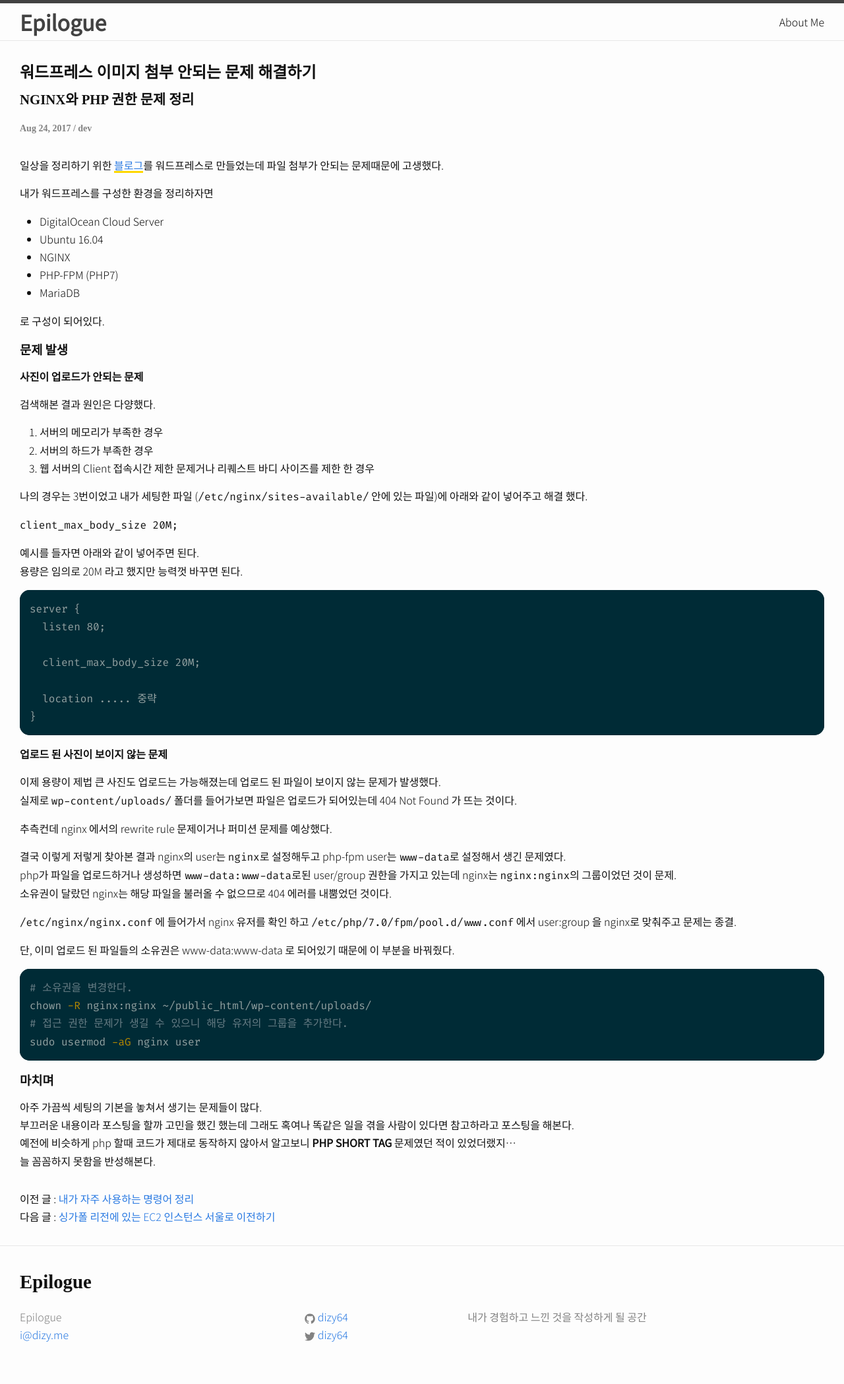
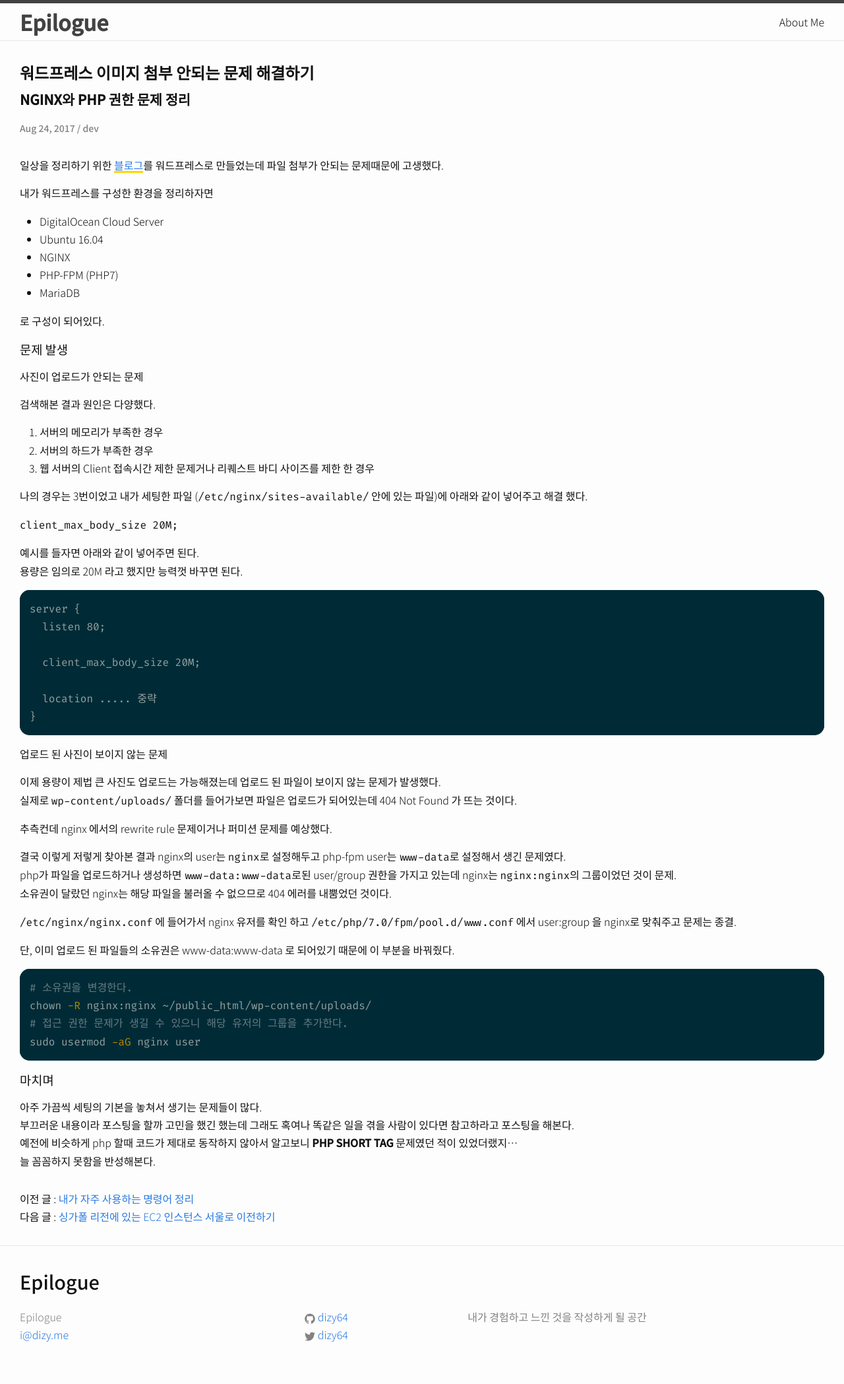
Before and after one commit to dizy64/dizy64.github.io, a Jekyll site: the page built from _posts/2017-08-24-wordpress-file-upload-issue.md, in a window 1280 px wide. Shown: the whole page at 66% size. Built offline with Jekyll 4.4.1, drawn with Linux system fonts in a browser that asks for light colours; comment, search, counter and statistics services are not loaded.

Commit message:
폰트를 수정하다

```diff
--- a/_includes/head.html
+++ b/_includes/head.html
@@ -6,7 +6,7 @@
   <title>{% if page.subject %}{{ page.subject + ' - ' + site.title }}{% elsif page.title %}{{ page.title }}{% else %}{{ site.title }}{% endif %}</title>
   <meta name="description" content="{% if page.excerpt %}{{ page.excerpt | strip_html | strip_newlines | truncate: 160 }}{% else %}{{ site.description }}{% endif %}">
   <link rel="preconnect" href="https://fonts.gstatic.com">
-  <link href="https://fonts.googleapis.com/css2?family=Fira+Code&family=Noto+Sans+KR:wght@100;300;400&family=Noto+Serif+KR:wght@700&display=swap" rel="stylesheet">
+  <link href="https://fonts.googleapis.com/css2?family=Fira+Code&family=Noto+Sans+KR:wght@300;400;500&display=swap" rel="stylesheet">
   <link rel="stylesheet" href="{{ "/css/main.css" | prepend: site.baseurl }}">
   <link rel="stylesheet" href="{{ "/css/syntax.css" | prepend: site.baseurl }}">
   <link rel="canonical" href="{{ page.url | replace:'index.html','' | prepend: site.baseurl | prepend: site.url }}">
--- a/css/main.scss
+++ b/css/main.scss
@@ -6,13 +6,13 @@
 
 
 // Our variables
-$header-font-fmail: 'Noto Serif KR', serif;
+$header-font-fmail: "Noto Sans KR", sans-serif;
 $base-font-family: "Noto Sans KR", sans-serif;
 $base-code-font-family: "Fira Code", monospace;
 $base-font-size:   16px;
 $base-mobile-font-size: 14px;
 $base-font-weight: 300;
-$header-font-weight: 700;
+$header-font-weight: 500;
 $small-font-size:  $base-font-size * 0.875;
 $base-line-height: 1.7;
 
```
